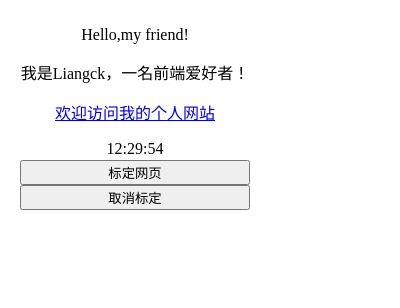
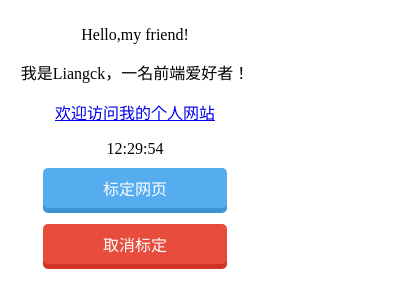
Before and after one commit to DawnLck/DNNSpider, a browser extension: page popup.html in a window 400 px wide. Drawn offline with nearby package versions, Linux system fonts and the light colour scheme; files that its build step writes are made by us from their sources.

Commit message:
修改按钮样式

```diff
--- a/css/popup.scss
+++ b/css/popup.scss
@@ -73,7 +73,43 @@ body {
 
 #spider{
   button{
-    width: 100%;
-    display: inline-block;
+    width: 80%;
   }
 }
+
+
+.btn {
+  border: none;
+  border-radius: 5px;
+  padding: 8px 20px;
+  font-size: 1rem;
+  text-decoration: none;
+  margin: 8px;
+  color: #fff;
+  position: relative;
+  display: inline-block;
+}
+
+.btn:active {
+  transform: translate(0px, 5px);
+  -webkit-transform: translate(0px, 5px);
+  box-shadow: 0px 1px 0px 0px;
+}
+
+.btn-blue {
+  background-color: #55acee;
+  box-shadow: 0px 5px 0px 0px #3C93D5;
+}
+
+.btn-blue:hover {
+  background-color: #6FC6FF;
+}
+
+.btn-red {
+  background-color: #e74c3c;
+  box-shadow: 0px 5px 0px 0px #CE3323;
+}
+
+.btn-red:hover {
+  background-color: #FF6656;
+}
--- a/popup.html
+++ b/popup.html
@@ -20,8 +20,8 @@
     </div>
 
     <div id="spider">
-        <button id="spider-mark"> 标定网页 </button>
-        <button id="spider-markUndo"> 取消标定 </button>
+        <button id="spider-mark" class="btn btn-blue"> 标定网页 </button>
+        <button id="spider-markUndo" class="btn btn-red"> 取消标定 </button>
     </div>
 
     <!-- 通过pop控制页面背景的颜色 -->
```
